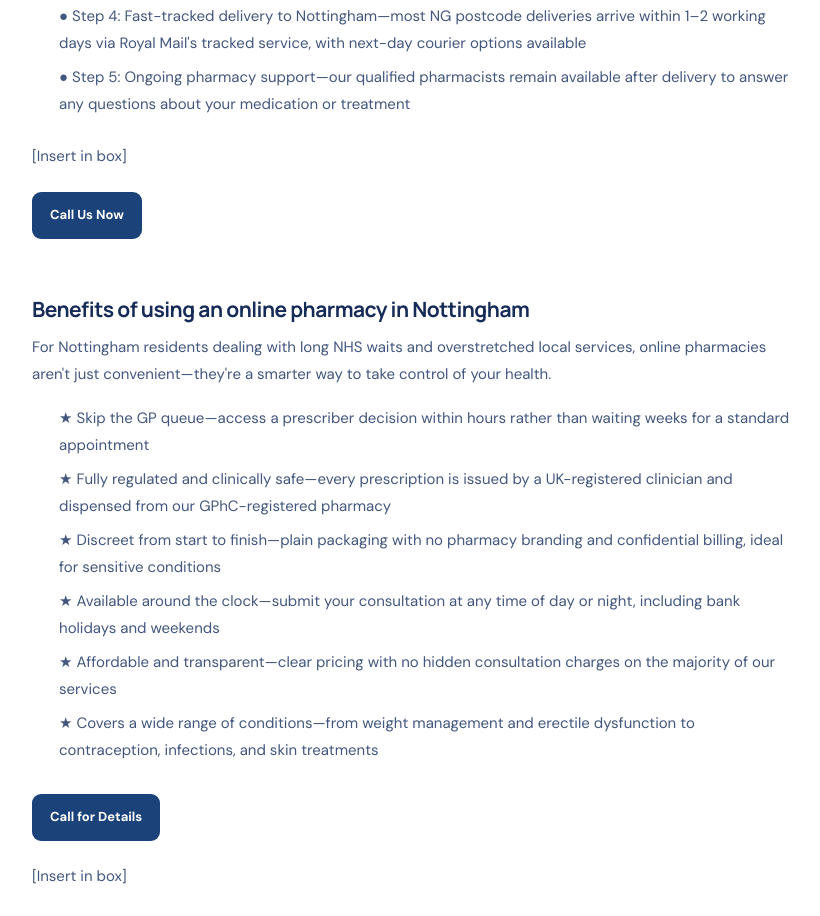
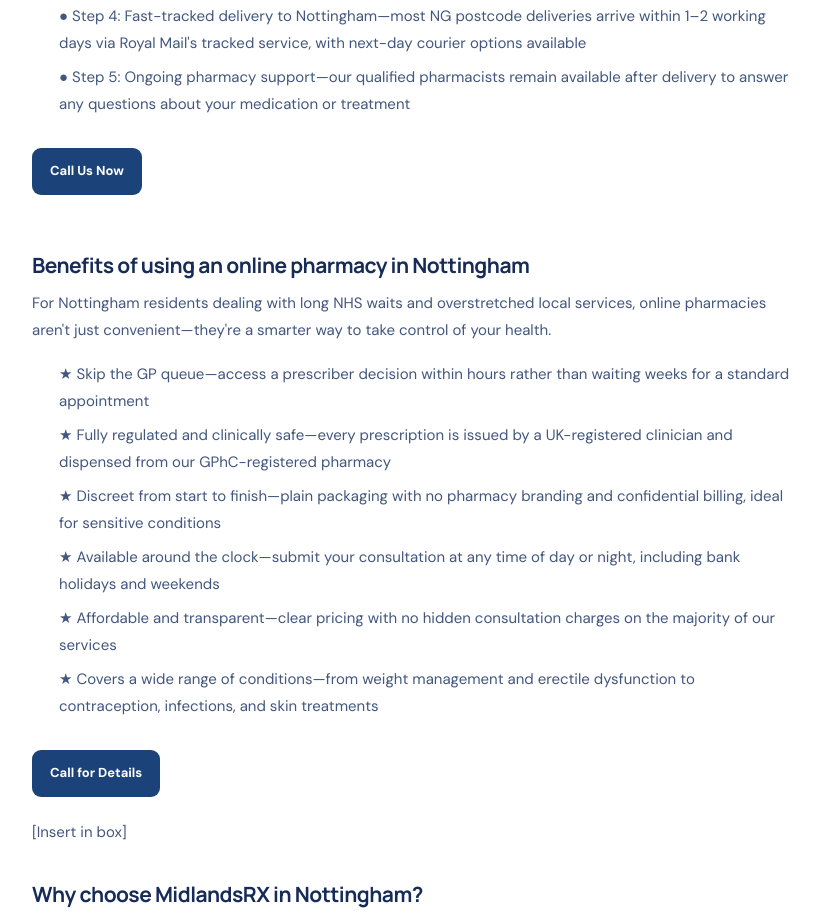
Before and after one commit to medishop-uk/midlandsrx.co.uk, a plain HTML site: page service-area/genuine-online-pharmacy-in-nottingham.html in a window 1280 px wide. Shown: the part 2046-2962 px from the top of the page, without its empty margins (28-848 px from the left). Drawn offline with Linux system fonts and the light colour scheme; a web font is replaced by a local one.

Commit message:
Update genuine-online-pharmacy-in-nottingham.html

```diff
--- a/service-area/genuine-online-pharmacy-in-nottingham.html
+++ b/service-area/genuine-online-pharmacy-in-nottingham.html
@@ -488,9 +488,7 @@
                 pharmacists remain available after delivery to answer any questions about your medication or
                 treatment</span></li>
     </ul>
-    <p
-        style="padding-top:12pt;margin:0;color:#000000;padding-left:0;font-size:11pt;padding-bottom:12pt;font-family:&quot;Arial&quot;;line-height:1.15;orphans:2;widows:2;text-align:left;padding-right:0">
-        <span style="font-weight:700;font-family:&quot;Krub&quot;">[Insert in box]</span></p>
+
     <p
         style="padding-top:12pt;margin:0;color:#000000;padding-left:0;font-size:11pt;padding-bottom:12pt;font-family:&quot;Arial&quot;;line-height:1.15;orphans:2;widows:2;text-align:left;padding-right:0">
         <span style="font-weight:400;font-family:&quot;Krub&quot;">Button: </span><span
```
